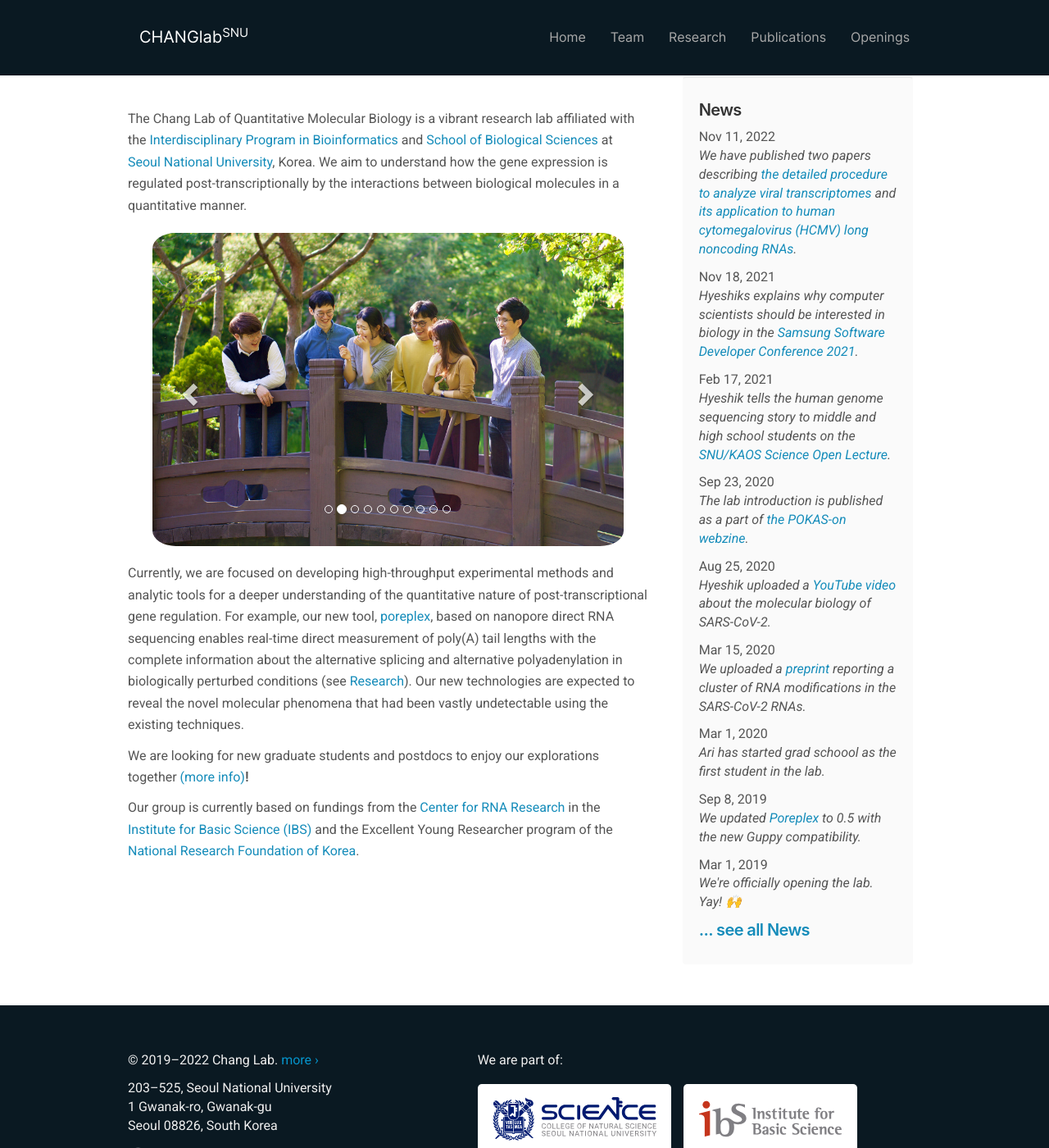
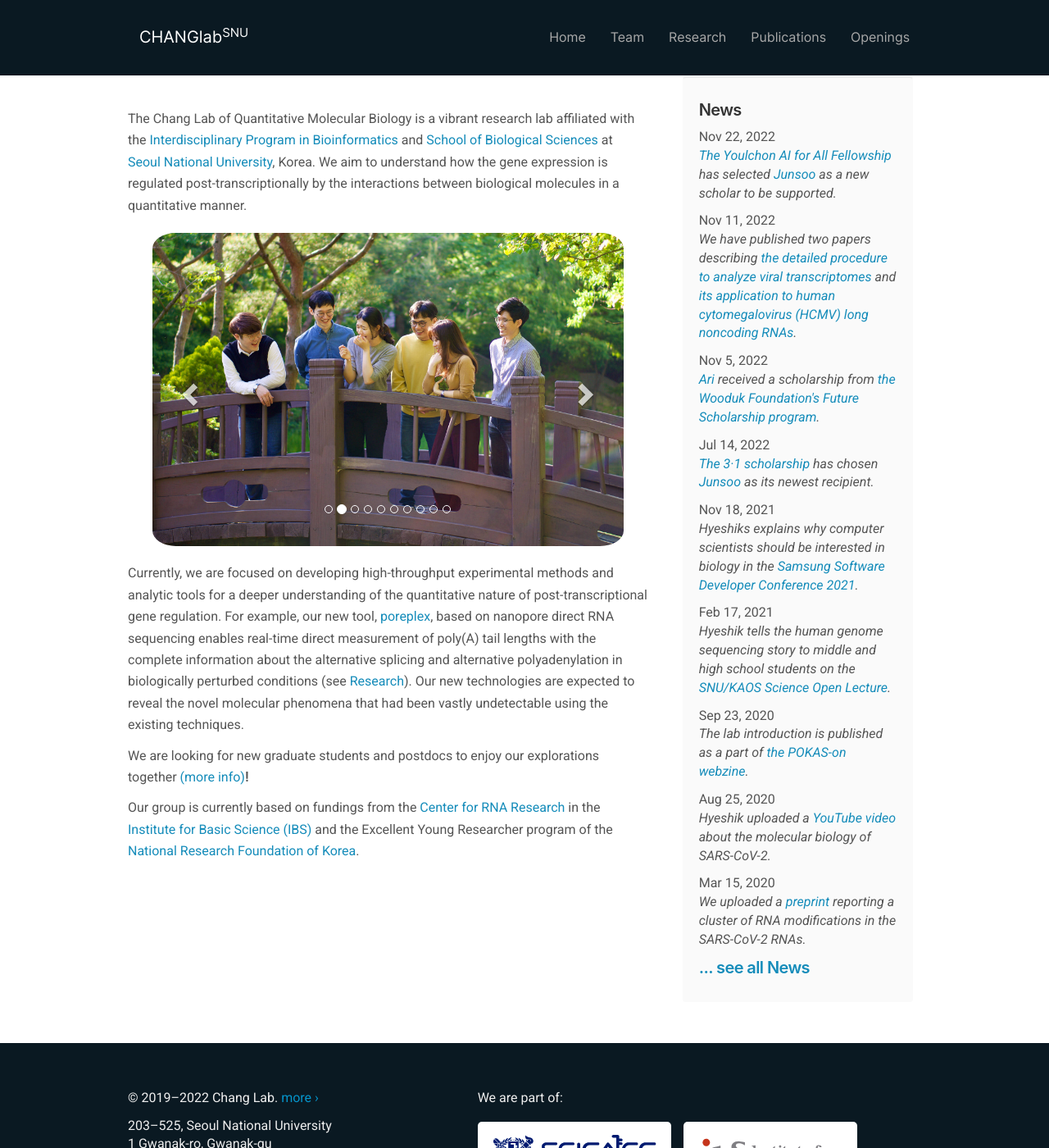
Before and after one commit to ChangLabSNU/ChangLabSNU.github.io, a Jekyll site: the page built from _pages/home.md, in a window 1280 px wide and 1400 px high. Shown: the whole window at 82% size. Built offline with Jekyll 4.4.1, drawn with Linux system fonts in a browser that asks for light colours; nearby versions of some CDN libraries; some web fonts are replaced.

Commit message:
Update recent scholarship news.

```diff
--- a/_data/news.yml
+++ b/_data/news.yml
@@ -1,5 +1,14 @@
+- date: Nov 22, 2022
+  headline: '<a href="https://aiis.snu.ac.kr/sub4_3.php">The Youlchon AI for All Fellowship</a> has selected <a href="/team/junsoo-kim">Junsoo</a> as a new scholar to be supported.'
+
 - date: Nov 11, 2022
   headline: 'We have published two papers describing <a href="https://link.springer.com/article/10.1007/s12275-022-2324-4">the detailed procedure to analyze viral transcriptomes</a> and <a href="https://www.nature.com/articles/s41598-022-23317-3">its application to human cytomegalovirus (HCMV) long noncoding RNAs</a>.'
+
+- date: Nov 5, 2022
+  headline: '<a href="/team/ari-hong">Ari</a> received a scholarship from <a href="https://wooduk-foundation.org/pages/?p=56&bs=future&step=info">the Wooduk Foundation&apos;s Future Scholarship program</a>.'
+
+- date: Jul 14, 2022
+  headline: '<a href="http://www.31cf.or.kr/scholarship/schoolship.asp">The 3·1 scholarship</a> has chosen <a href="/team/junsoo-kim">Junsoo</a> as its newest recipient.'
 
 - date: Nov 18, 2021
   headline: 'Hyeshiks explains why computer scientists should be interested in biology in the <a href="https://www.youtube.com/watch?v=8yjlw8jvfvM&list=PL3M6gp2cSCmDR6xhznxv8Cgh2JmrZIrcj&index=3">Samsung Software Developer Conference 2021</a>.'
```
